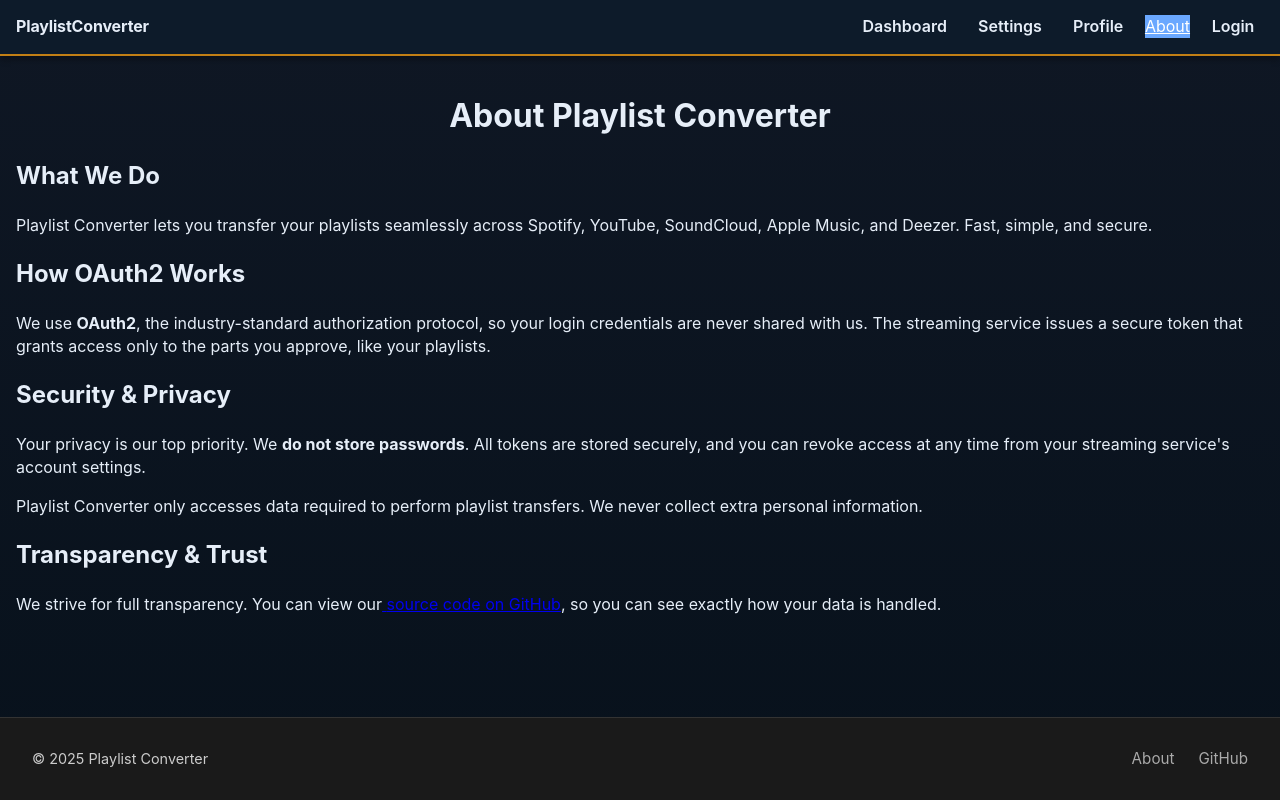
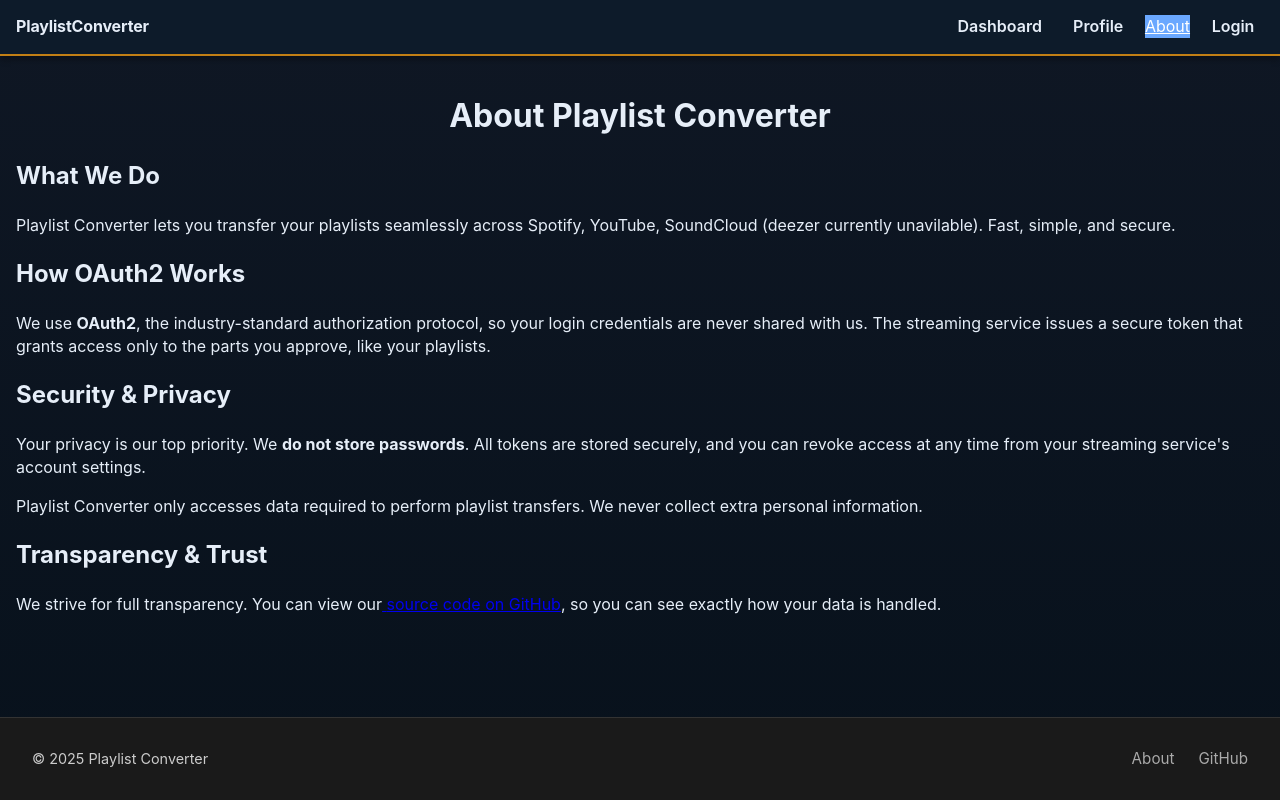
Before and after one commit to lukichoooo/UNI-Playlist-Transfer, a React (Vite) app in the folder Frontend/PlaylistConverter/: page /about in a window 1280 px wide. Built offline with nearby package versions, Linux system fonts and the light colour scheme.

Commit message:
removed settings form navbar

```diff
--- a/Frontend/PlaylistConverter/src/components/Navbar/Navbar.tsx
+++ b/Frontend/PlaylistConverter/src/components/Navbar/Navbar.tsx
@@ -35,9 +35,6 @@ export default function Navbar()
                     <NavLink to="/dashboard" className={({ isActive }) => (isActive ? styles.active : styles.link)}>
                         Dashboard
                     </NavLink>
-                    <NavLink to="/settings" className={({ isActive }) => (isActive ? styles.active : styles.link)}>
-                        Settings
-                    </NavLink>
                     <NavLink to="/profile" className={({ isActive }) => (isActive ? styles.active : styles.link)}>
                         Profile
                     </NavLink>
--- a/Frontend/PlaylistConverter/src/pages/public/AboutPage.tsx
+++ b/Frontend/PlaylistConverter/src/pages/public/AboutPage.tsx
@@ -9,7 +9,7 @@ export default function AboutPage()
                     <h2 className="about-subtitle">What We Do</h2>
                     <p className="about-text">
                         Playlist Converter lets you transfer your playlists seamlessly across
-                        Spotify, YouTube, SoundCloud, Apple Music, and Deezer. Fast, simple, and secure.
+                        Spotify, YouTube, SoundCloud (deezer currently unavilable). Fast, simple, and secure.
                     </p>
                 </div>
 
```
